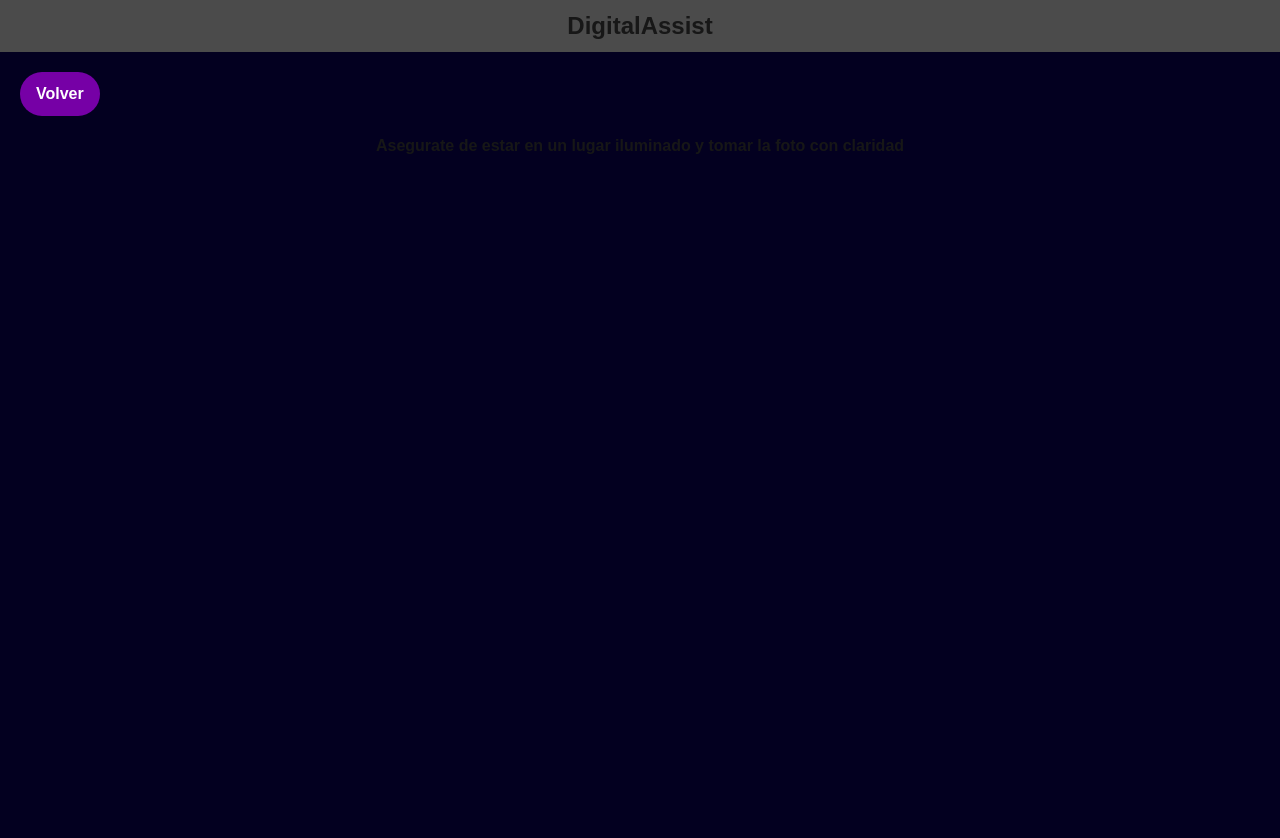
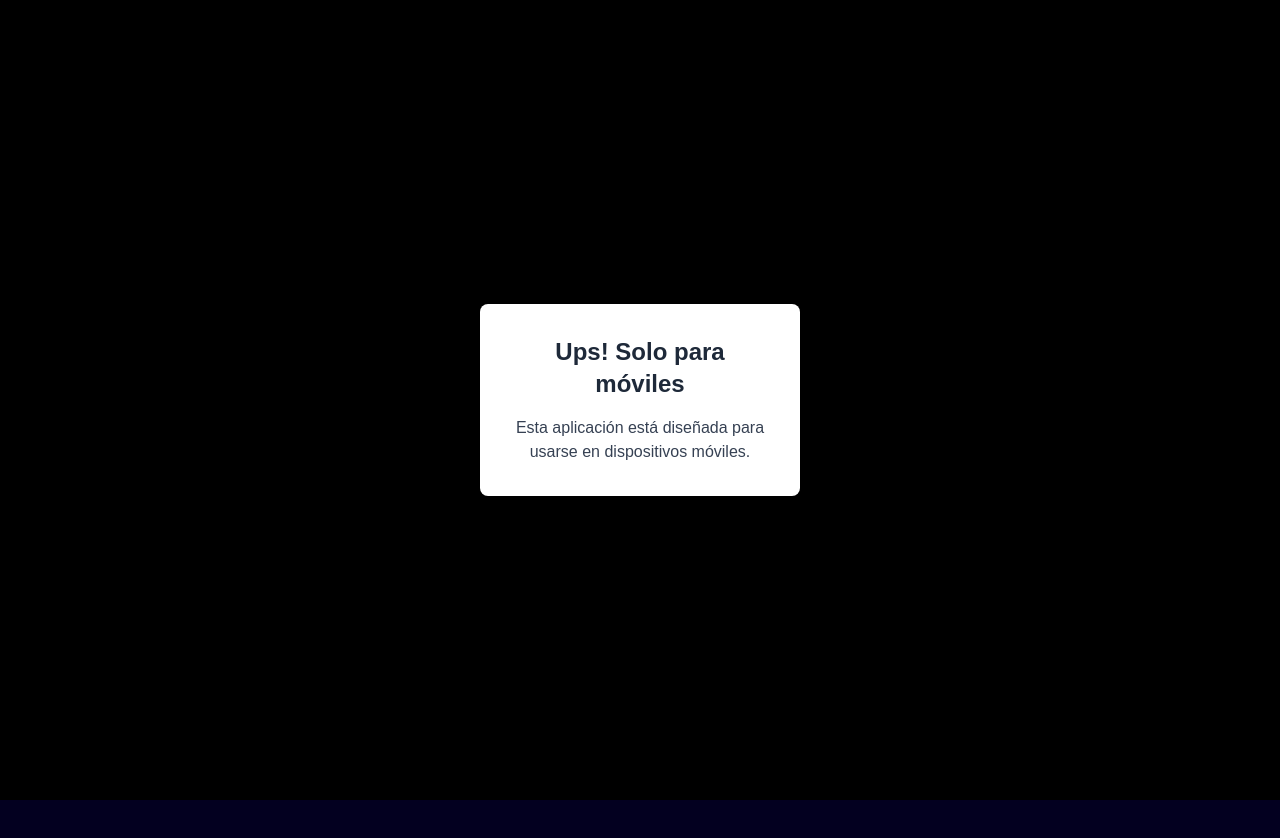
Before and after one commit to NacisCric-2908/frontvisionartificial, a Next.js app: page /folders/1/upload in a window 1280 px wide. Shown: the top 838 px of the page. Built offline with nearby package versions, Linux system fonts and the light colour scheme; no server answers.

Commit message:
add mobileOverlay

```diff
--- a/src/app/layout.tsx
+++ b/src/app/layout.tsx
@@ -1,6 +1,7 @@
 import type { Metadata } from "next";
 import { Geist, Geist_Mono } from "next/font/google";
 import "@/styles/globals.css";
+import MobileOnlyOverlay from "@/components/mobileOnlyOverlay";
 
 const geistSans = Geist({
   variable: "--font-geist-sans",
@@ -27,6 +28,7 @@ export default function RootLayout({
       <body
         className={`${geistSans.variable} ${geistMono.variable} antialiased`}
       >
+        <MobileOnlyOverlay />
         {children}
       </body>
     </html>
--- /dev/null
+++ b/src/components/mobileOnlyOverlay.tsx
@@ -0,0 +1,24 @@
+"use client";
+import React, { useEffect, useState } from "react";
+
+export default function MobileOnlyOverlay() {
+  const [show, setShow] = useState(false);
+
+  useEffect(() => {
+    const checkScreen = () => setShow(window.innerWidth > 768);
+    checkScreen();
+    window.addEventListener("resize", checkScreen);
+    return () => window.removeEventListener("resize", checkScreen);
+  }, []);
+
+  if (!show) return null;
+
+  return (
+    <div className="fixed inset-0 z-50 bg-black bg-opacity-80 flex flex-col items-center justify-center">
+      <div className="bg-white rounded-lg p-8 shadow-lg text-center max-w-xs">
+        <h2 className="text-2xl font-bold mb-4 text-gray-800">Ups! Solo para móviles</h2>
+        <p className="text-gray-700">Esta aplicación está diseñada para usarse en dispositivos móviles.</p>
+      </div>
+    </div>
+  );
+}
```
